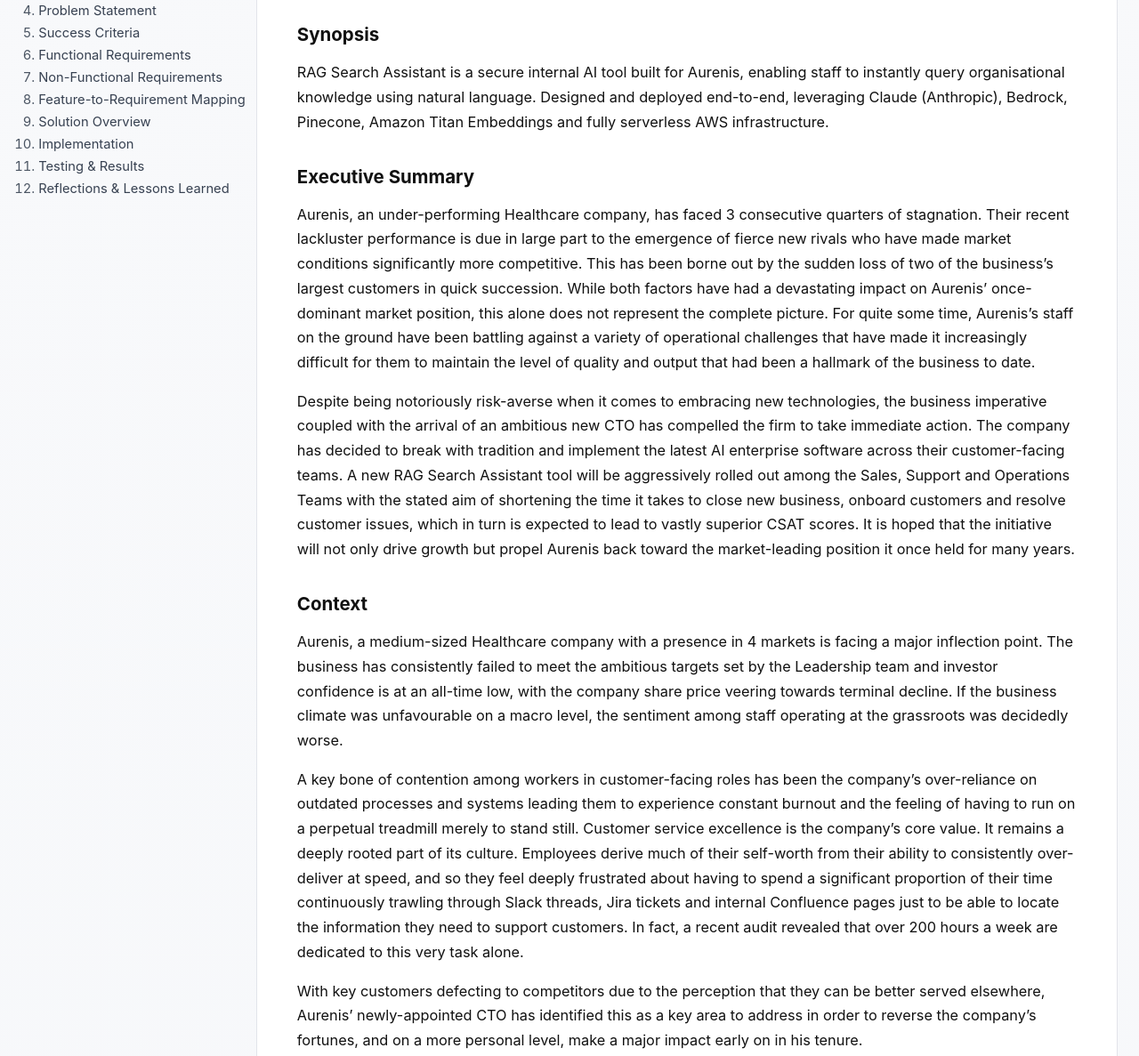
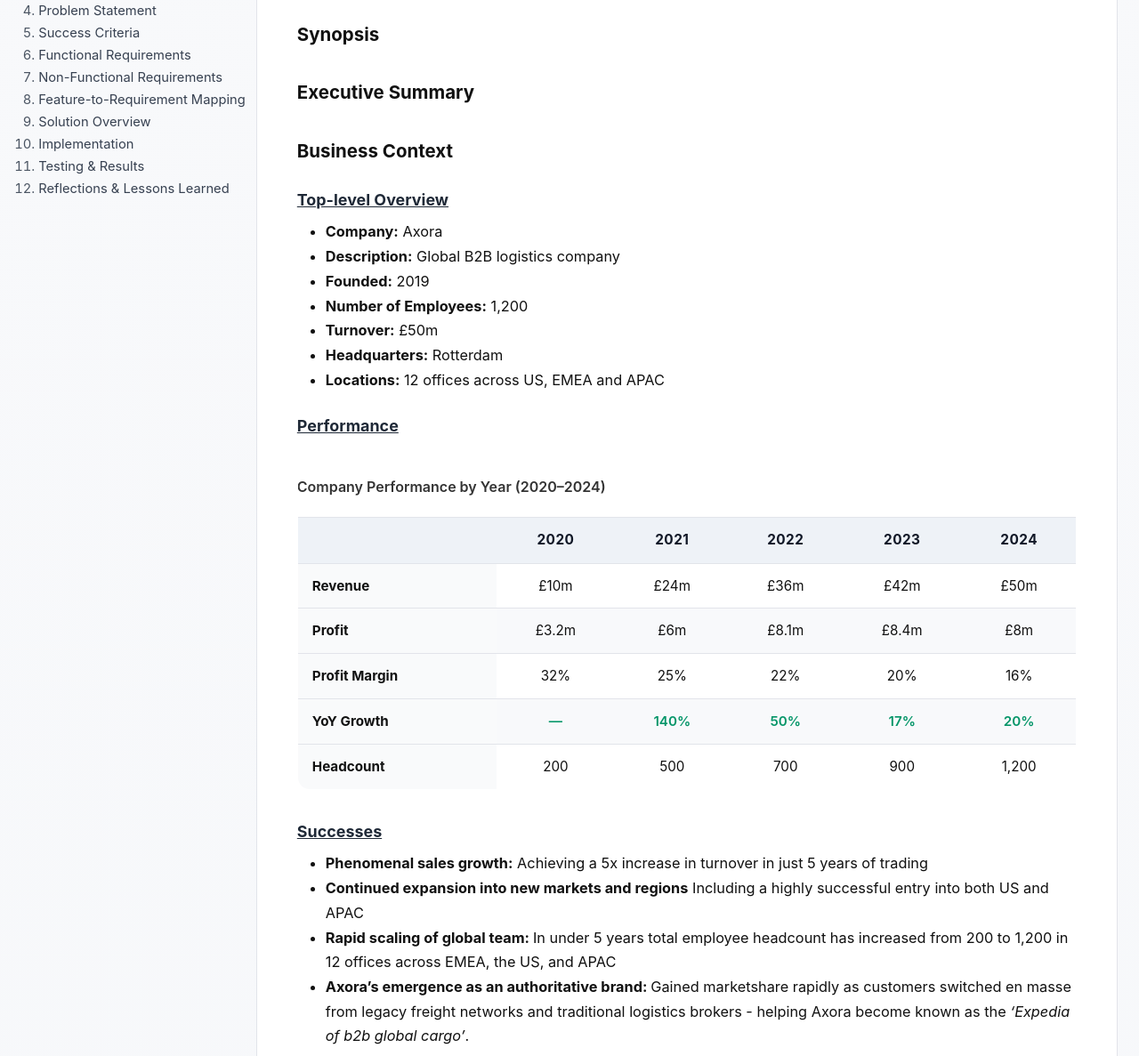
Before and after one commit to parseltonguex/gradient-drift-v2, a plain HTML site: page agents/index.html in a window 1280 px wide. Shown: the part 246-1433 px from the top of the page at 89% size. Drawn offline with Linux system fonts and the light colour scheme.

Commit message:
Update Agents page: performance table, branding, and copy edits

```diff
--- a/agents/index.html
+++ b/agents/index.html
@@ -58,66 +58,110 @@
        <h3 id="synopsis">Synopsis</h3>
 
        <p>
-        RAG Search Assistant is a secure internal AI tool built for Aurenis, enabling staff to instantly query
-        organisational knowledge using natural language. Designed and deployed end-to-end, leveraging Claude (Anthropic), Bedrock,
-        Pinecone, Amazon Titan Embeddings and fully serverless AWS infrastructure.
+
        </p>
 
       <!-- EXECUTIVE SUMMARY -->
       <h3 id="executive-summary">Executive Summary</h3>
 
       <p>
-        Aurenis, an under-performing Healthcare company, has faced 3 consecutive quarters of stagnation.
-        Their recent lackluster performance is due in large part to the emergence of fierce new rivals who
-        have made market conditions significantly more competitive. This has been borne out by the sudden
-        loss of two of the business’s largest customers in quick succession. While both factors have had a
-        devastating impact on Aurenis’ once-dominant market position, this alone does not represent the
-        complete picture. For quite some time, Aurenis’s staff on the ground have been battling against a
-        variety of operational challenges that have made it increasingly difficult for them to maintain the
-        level of quality and output that had been a hallmark of the business to date.
+
       </p>
 
       <p>
-        Despite being notoriously risk-averse when it comes to embracing new technologies, the business
-        imperative coupled with the arrival of an ambitious new CTO has compelled the firm to take immediate
-        action. The company has decided to break with tradition and implement the latest AI enterprise
-        software across their customer-facing teams. A new RAG Search Assistant tool will be aggressively
-        rolled out among the Sales, Support and Operations Teams with the stated aim of shortening the time
-        it takes to close new business, onboard customers and resolve customer issues, which in turn is
-        expected to lead to vastly superior CSAT scores. It is hoped that the initiative will not only drive
-        growth but propel Aurenis back toward the market-leading position it once held for many years.
+
       </p>
 
 
       <!-- CONTEXT -->
-      <h3 id="context">Context</h3>
+      <h3 id="context">Business Context</h3>
 
-      <p>
-        Aurenis, a medium-sized Healthcare company with a presence in 4 markets is facing a major inflection
-        point. The business has consistently failed to meet the ambitious targets set by the Leadership team
-        and investor confidence is at an all-time low, with the company share price veering towards terminal
-        decline. If the business climate was unfavourable on a macro level, the sentiment among staff
-        operating at the grassroots was decidedly worse.
-      </p>
+      <h4 style="text-decoration: underline;">Top-level Overview</h4>
 
-      <p>
-        A key bone of contention among workers in customer-facing roles has been the company’s over-reliance
-        on outdated processes and systems leading them to experience constant burnout and the feeling of
-        having to run on a perpetual treadmill merely to stand still. Customer service excellence is the
-        company’s core value. It remains a deeply rooted part of its culture. Employees derive much of their
-        self-worth from their ability to consistently over-deliver at speed, and so they feel deeply
-        frustrated about having to spend a significant proportion of their time continuously trawling through
-        Slack threads, Jira tickets and internal Confluence pages just to be able to locate the information
-        they need to support customers. In fact, a recent audit revealed that over 200 hours a week are
-        dedicated to this very task alone.
-      </p>
+          <ul class="indented-list">
+            <li><strong>Company:</strong> Axora</li>
+            <li><strong>Description:</strong> Global B2B logistics company</li>
+            <li><strong>Founded:</strong> 2019</li>
+            <li><strong>Number of Employees:</strong> 1,200</li>
+            <li><strong>Turnover:</strong> £50m</li>
+            <li><strong>Headquarters:</strong> Rotterdam</li>
+            <li><strong>Locations:</strong> 12 offices across US, EMEA and APAC</li>
 
-      <p>
-        With key customers defecting to competitors due to the perception that they can be better served
-        elsewhere, Aurenis’ newly-appointed CTO has identified this as a key area to address in order to
-        reverse the company’s fortunes, and on a more personal level, make a major impact early on in his
-        tenure.
-      </p>
+          </ul>
+
+
+
+      <h4 style="text-decoration: underline;">Performance</h4>
+
+<table class="perf-table">
+  <caption class="perf-caption">Company Performance by Year (2020–2024)</caption>
+  <thead>
+    <tr>
+      <th></th>
+      <th>2020</th>
+      <th>2021</th>
+      <th>2022</th>
+      <th>2023</th>
+      <th>2024</th>
+    </tr>
+  </thead>
+  <tbody>
+    <tr>
+      <td><strong>Revenue</strong></td>
+      <td>£10m</td>
+      <td>£24m</td>
+      <td>£36m</td>
+      <td>£42m</td>
+      <td>£50m</td>
+    </tr>
+    <tr>
+      <td><strong>Profit</strong></td>
+      <td>£3.2m</td>
+      <td>£6m</td>
+      <td>£8.1m</td>
+      <td>£8.4m</td>
+      <td>£8m</td>
+    </tr>
+    <tr>
+      <td><strong>Profit Margin</strong></td>
+      <td>32%</td>
+      <td>25%</td>
+      <td>22%</td>
+      <td>20%</td>
+      <td>16%</td>
+    </tr>
+    <tr>
+      <td><strong>YoY Growth</strong></td>
+      <td class="yoy">—</td>
+      <td class="yoy">140%</td>
+      <td class="yoy">50%</td>
+      <td class="yoy">17%</td>
+      <td class="yoy">20%</td>
+    </tr>
+    <tr>
+      <td><strong>Headcount</strong></td>
+      <td>200</td>
+      <td>500</td>
+      <td>700</td>
+      <td>900</td>
+      <td>1,200</td>
+    </tr>
+  </tbody>
+</table>
+
+      <h4 style="text-decoration: underline;">Successes</h4>
+
+                <ul class="indented-list">
+            <li><strong>Phenomenal sales growth:</strong> Achieving a 5x increase in turnover in just 5 years of trading</li>
+            <li><strong>Continued expansion into new markets and regions</strong> Including a highly successful entry into both US and APAC</li>
+            <li><strong>Rapid scaling of global team: </strong> In under 5 years total employee headcount has increased from 200 to 1,200 in
+              12 offices across EMEA, the US, and APAC</li>
+            <li><strong>Axora’s emergence as an authoritative brand: </strong> Gained marketshare rapidly as customers switched
+              en masse from legacy freight networks and traditional logistics brokers - helping Axora become known as the <em>‘Expedia of b2b global cargo’</em>.</li>
+
+
+
+
 
 
       <!-- PROBLEM STATEMENT -->
--- a/agents/style.css
+++ b/agents/style.css
@@ -490,3 +490,68 @@
   margin: 2rem auto;
   box-shadow: 0 4px 14px rgba(0, 0, 0, 0.06);
 }
+
+.indented-list {
+  padding-left: 2rem;
+}
+
+
+/* -----------------------------------------------------------
+   Performance Table
+----------------------------------------------------------- */
+
+.perf-table {
+  width: 100%;
+  border-collapse: collapse;
+  margin: 2rem 0;
+  font-size: 0.95rem;
+  border: 1px solid var(--border);
+  border-radius: var(--radius);
+  overflow: hidden;
+}
+
+.perf-caption {
+  caption-side: top;
+  font-weight: 600;
+  font-size: 1rem;
+  color: var(--ink-2);
+  margin-bottom: 0.75rem;
+  text-align: left;
+  padding: 0.5rem 0;
+}
+
+.perf-table th,
+.perf-table td {
+  padding: 0.75rem 1rem;
+  text-align: center;
+  border-bottom: 1px solid var(--border);
+}
+
+.perf-table th {
+  background: var(--bg1);
+  font-weight: 700;
+  color: #111827;
+  font-size: 0.96rem;
+  text-transform: uppercase;
+  letter-spacing: 0.03em;
+}
+
+.perf-table td:first-child {
+  font-weight: 600;
+  text-align: left;
+  background: #f9fafb;
+  color: #111;
+}
+
+.perf-table tbody tr:nth-child(even) {
+  background-color: #f8f9fb;
+}
+
+.perf-table tbody tr:hover {
+  background-color: #f1f5f9;
+}
+
+.perf-table td.yoy {
+  color: #059669; /* Emerald green */
+  font-weight: 600;
+}
```
Also changed, not shown: rag/style.css (line endings or trailing spaces).
